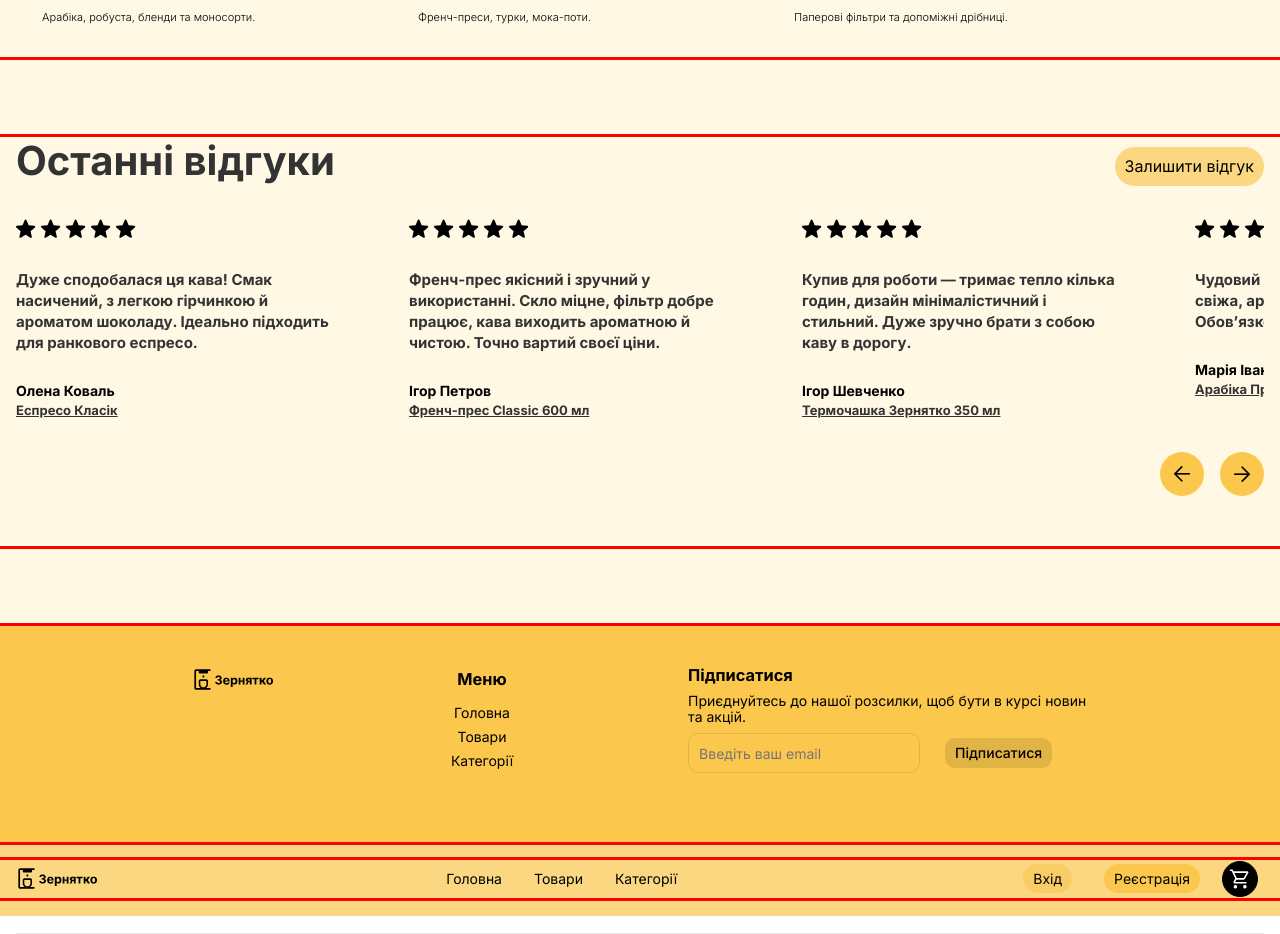
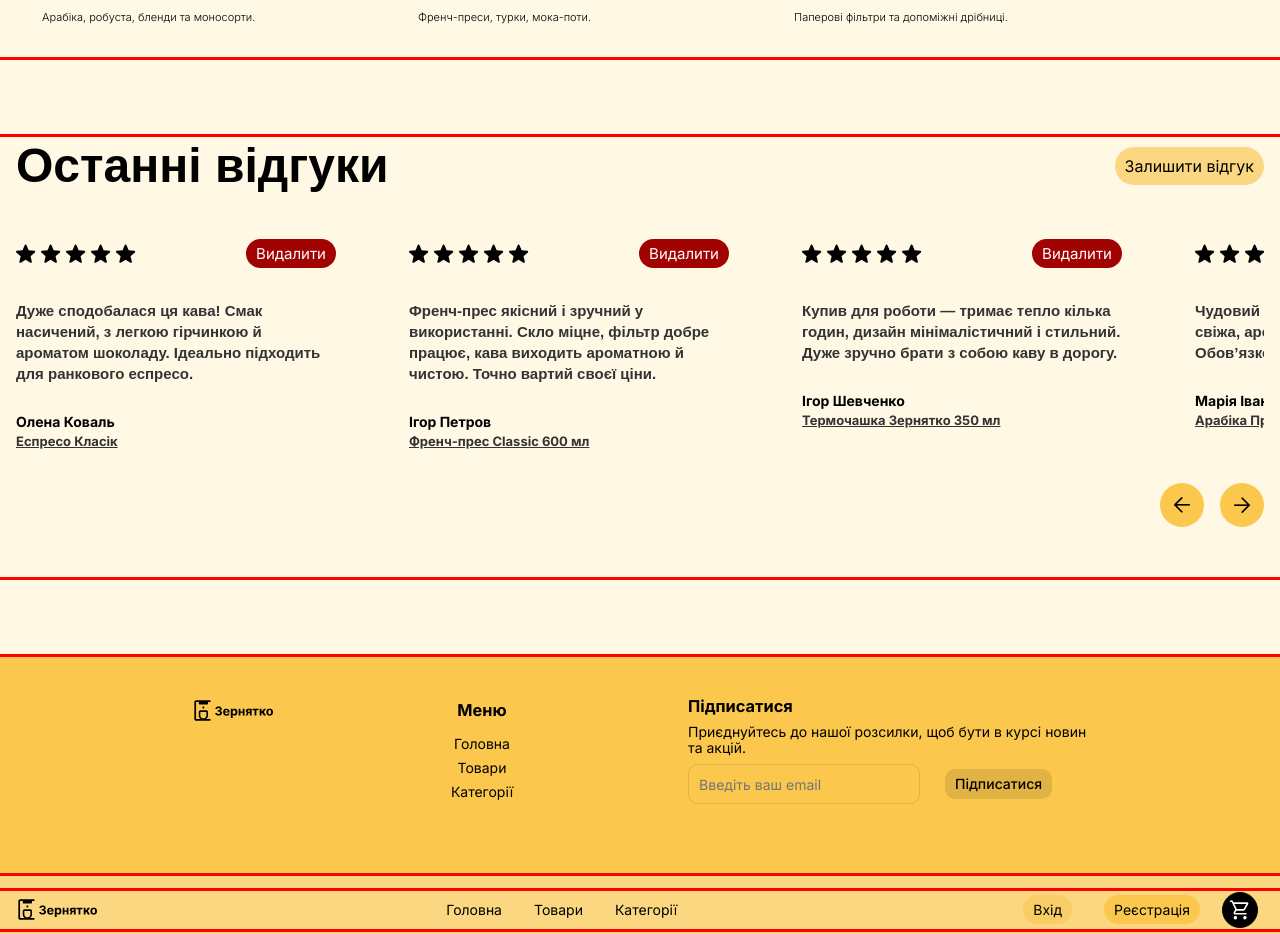
Before and after one commit to Tate-T/zerniatko-project, a React (Vite) app: page / in a window 1280 px wide. Shown: the part 2100-3034 px from the top of the page. Built offline with nearby package versions, Linux system fonts and the light colour scheme.

Commit message:
added delete-button in reviews

```diff
--- a/index.html
+++ b/index.html
@@ -2,7 +2,7 @@
 <html lang="en">
   <head>
     <meta charset="UTF-8" />
-    <link rel="icon" type="image/svg+xml" href="./images/favicon/Favicon.png" />
+    <link rel="icon" type="image/svg+xml" href="/src/images/favicon/Favicon.png" />
     <meta name="viewport" content="width=device-width, initial-scale=1.0" />
     <title>zerniatko-project</title>
     <link
--- a/src/components/Reviews/Reviews.jsx
+++ b/src/components/Reviews/Reviews.jsx
@@ -52,6 +52,16 @@ export class Rewiews extends Component {
     });
   };
 
+  deleteReview = (indexToDelete) => {
+    this.setState((previousState) => {
+      const updatedReviews = previousState.reviews.filter(
+        (_, index) => index !== indexToDelete,
+      );
+      localStorage.setItem("reviews", JSON.stringify(updatedReviews));
+      return { reviews: updatedReviews };
+    });
+  };
+
   nextSlide = () => {
     const container = this.reviewsRef.current;
     const cardWidth = 320 + 73;
@@ -98,10 +108,19 @@ export class Rewiews extends Component {
           <ul className={styles.reviewsList} ref={this.reviewsRef}>
             {this.state.reviews.map((review, index) => (
               <li key={index} className={styles.reviewCard}>
-                <div className={styles.stars}>
-                  {[...Array(5)].map((_, i) => (
-                    <img key={i} src={reviewsStar} alt="star" />
-                  ))}
+                <div className={styles.reviewCardHeader}>
+                  <div className={styles.stars}>
+                    {[...Array(5)].map((_, i) => (
+                      <img key={i} src={reviewsStar} alt="star" />
+                    ))}
+                  </div>
+
+                  <button
+                    onClick={() => this.deleteReview(index)}
+                    className={styles.deleteBtn}
+                  >
+                    Видалити
+                  </button>
                 </div>
 
                 <p className={styles.reviewText}>{review.text}</p>
--- a/src/components/Reviews/Reviews.module.css
+++ b/src/components/Reviews/Reviews.module.css
@@ -4,11 +4,11 @@
 }
 
 .sectionTitle {
-  font-family: "Inter", sans-serif;
-  font-size: 40px;
+  font-family: "Nunito Sans", sans-serif;
+  font-size: 48px;
   font-weight: 700;
-  color: #333333;
-  margin-bottom: 10px;
+  color: #000;
+  margin-bottom: 20px;
   line-height: 1.2;
 }
 
@@ -21,6 +21,7 @@
 .write_review {
   background-color: #fcd781;
   padding: 10px;
+  margin-bottom: 20px;
   border-radius: 100px;
   border: none;
   cursor: pointer;
@@ -51,10 +52,16 @@
   overflow: hidden;
 }
 
+.reviewCardHeader {
+  display: flex;
+  align-items: center;
+  justify-content: space-between;
+  margin-bottom: 32px;
+}
+
 .stars {
   display: flex;
   gap: 5px;
-  margin-bottom: 30px;
 }
 
 .stars img {
@@ -62,7 +69,24 @@
   height: 20px;
 }
 
+.deleteBtn {
+  background-color: #a10202;
+  font-family: "Inter", sans-serif;
+  font-size: 15px;
+  color: #ffffff;
+  border-radius: 100px;
+  padding: 6px 10px;
+  border: none;
+  cursor: pointer;
+  transition: all 0.3s;
+}
+
+.deleteBtn:hover {
+  background-color: #7d0101;
+}
+
 .reviewText {
+  font-family: "Nunito Sans", sans-serif;
   font-weight: 700;
   font-size: 15px;
   line-height: 1.4;
@@ -73,6 +97,7 @@
 }
 
 .reviewerName {
+  font-family: "Inter", sans-serif;
   font-weight: 700;
   font-size: 14px;
   color: #000000;
@@ -80,6 +105,7 @@
 }
 
 .productName {
+  font-family: "Inter", sans-serif;
   font-weight: 700;
   font-size: 13px;
   color: #333333;
--- a/src/components/Reviews/modalRewiews.jsx
+++ b/src/components/Reviews/modalRewiews.jsx
@@ -23,7 +23,7 @@ export class RewiewsModal extends Component {
     const newReview = {
       name: this.state.name,
       text: this.state.text,
-      product: "Це новий товар",
+      product: "Товар Зернятко",
     };
 
     this.props.onAddReview(newReview);
```
